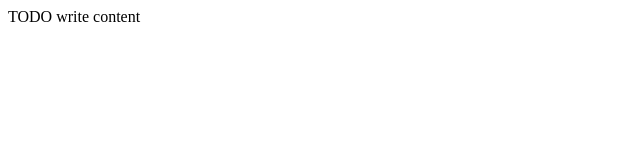
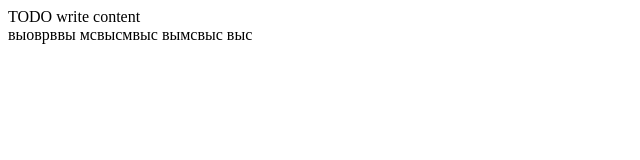
Before and after one commit to Shadurskii/lab2, a website: page public_html/index.html in a window 1280 px wide. Shown: the whole page, without its empty margins (0-640 px from the left). Drawn offline with Linux system fonts and the light colour scheme.

Commit message:
Тестовая фиксация

```diff
--- a/public_html/index.html
+++ b/public_html/index.html
@@ -12,5 +12,9 @@ and open the template in the editor.
     </head>
     <body>
         <div>TODO write content</div>
+        выоврввы
+        мсвысмвыс
+        вымсвыс
+        выс
     </body>
 </html>
```
